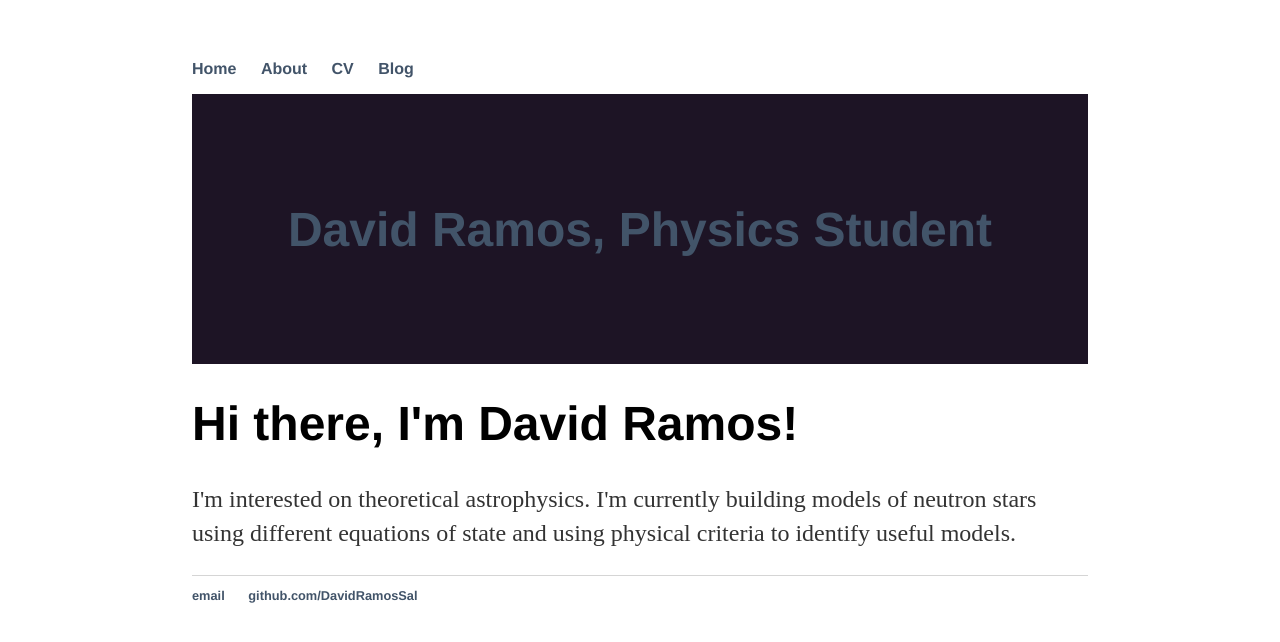
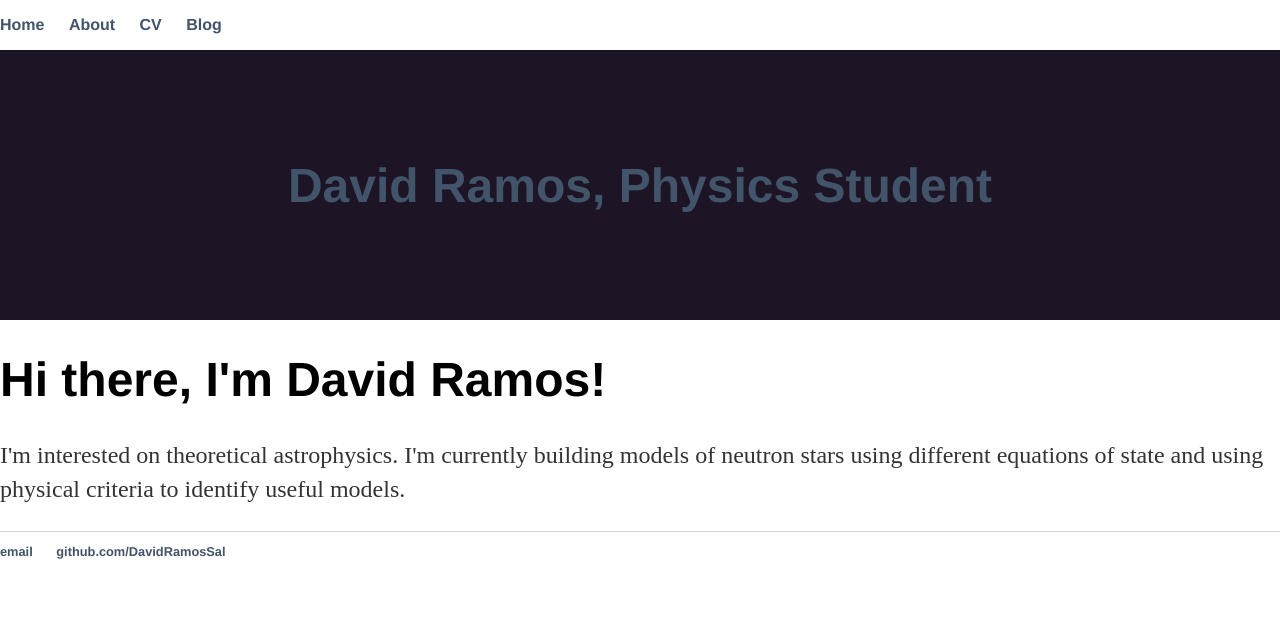
Before and after one commit to DavidRamosSal/DavidRamosSal.github.io, a Jekyll site: the page built from index.html, in a window 1280 px wide. Shown: the top 642 px of the page. Built offline with Jekyll 4.4.1, drawn with Linux system fonts in a browser that asks for light colours.

Commit message:
Update main.css

```diff
--- a/css/main.css
+++ b/css/main.css
@@ -1,5 +1,5 @@
 body {
-    margin: 60px auto;
+    margin: 0;	<!-- 60px auto -->
     width: 70%;
 }
 nav ul, footer ul {
```
